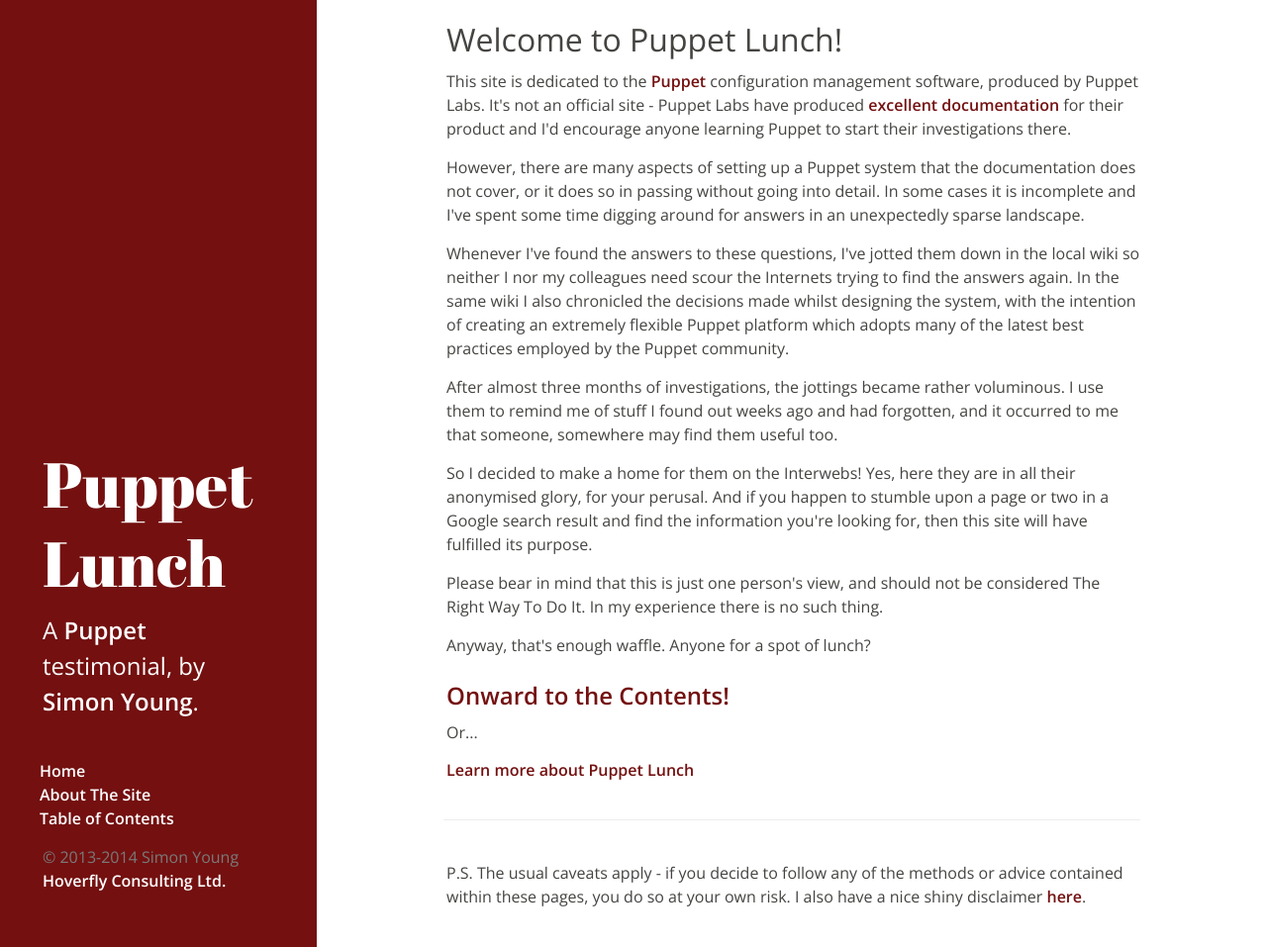
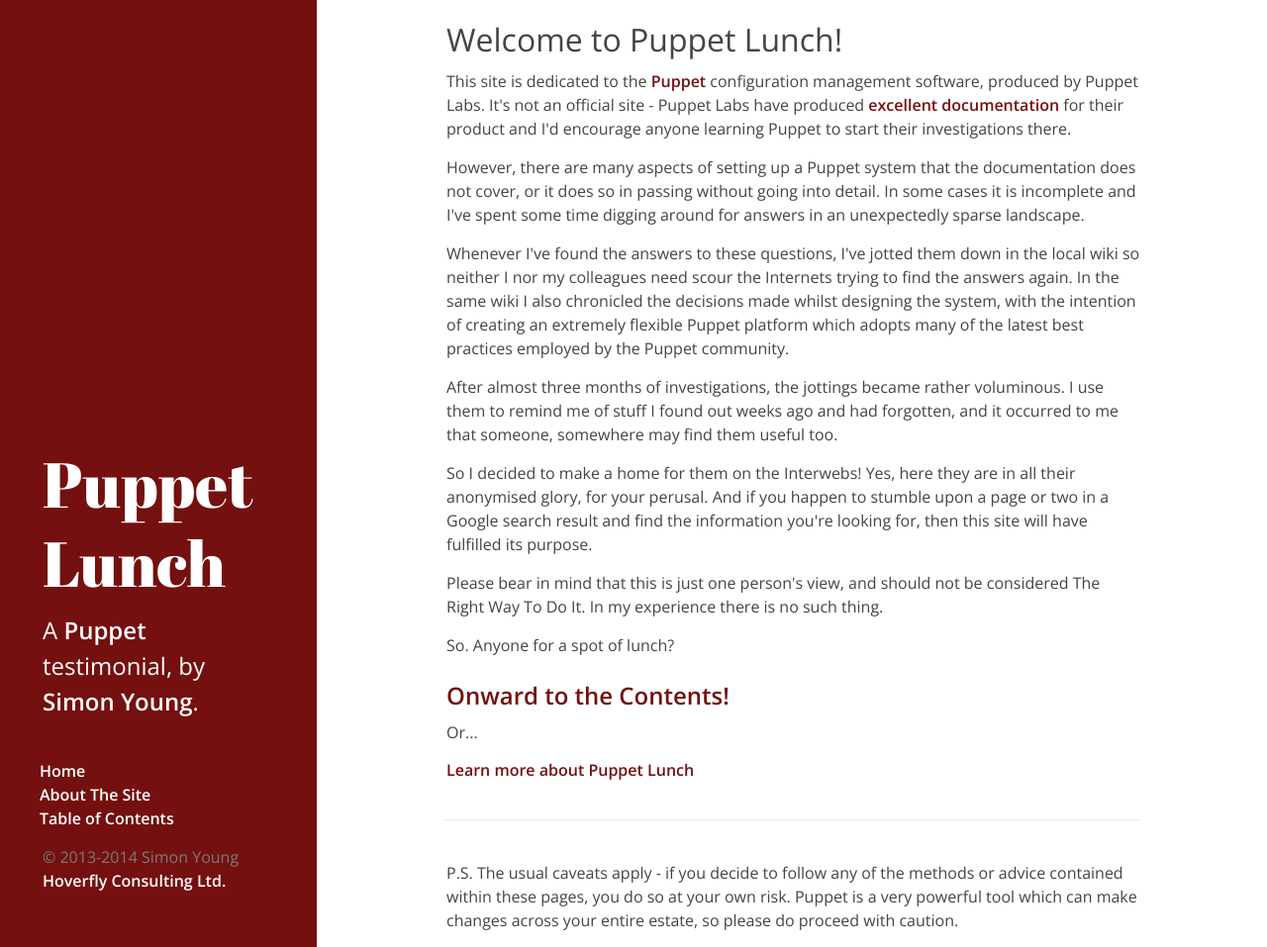
Before and after one commit to Sgydoo/puppet-lunch, a Jekyll site: the page built from index.html, in a window 1280 px wide and 957 px high. Shown: the whole window at 99% size. Built offline with Jekyll 4.4.1, drawn with Linux system fonts in a browser that asks for light colours; Markdown is read by kramdown in place of the engine named in the settings; the list of posts is cut into pages by our own code.

Commit message:
Revised intro

```diff
--- a/index.html
+++ b/index.html
@@ -41,7 +41,7 @@
    not be considered The Right Way To Do It. In my experience there
    is no such thing.</p>
 
-<p>Anyway, that's enough waffle. Anyone for a spot of lunch?</p>
+<p>So. Anyone for a spot of lunch?</p>
 
 <h3><a href="{{ site.baseurl }}/contents">Onward to the Contents!</a></h3>
 
@@ -53,5 +53,6 @@
 
 <p>P.S. The usual caveats apply - if you decide to follow any of the
         methods or advice contained within these pages, you do so at
-        your own risk. I also have a nice shiny disclaimer <a
-        href="{{ site.baseurl }}/disclaimer">here</a>.</p>
+        your own risk. Puppet is a very powerful tool which can make
+        changes across your entire estate, so please do proceed with
+        caution.</p>
```
Also changed, not shown: disclaimer/index.html (deleted, +0 -26 lines).
